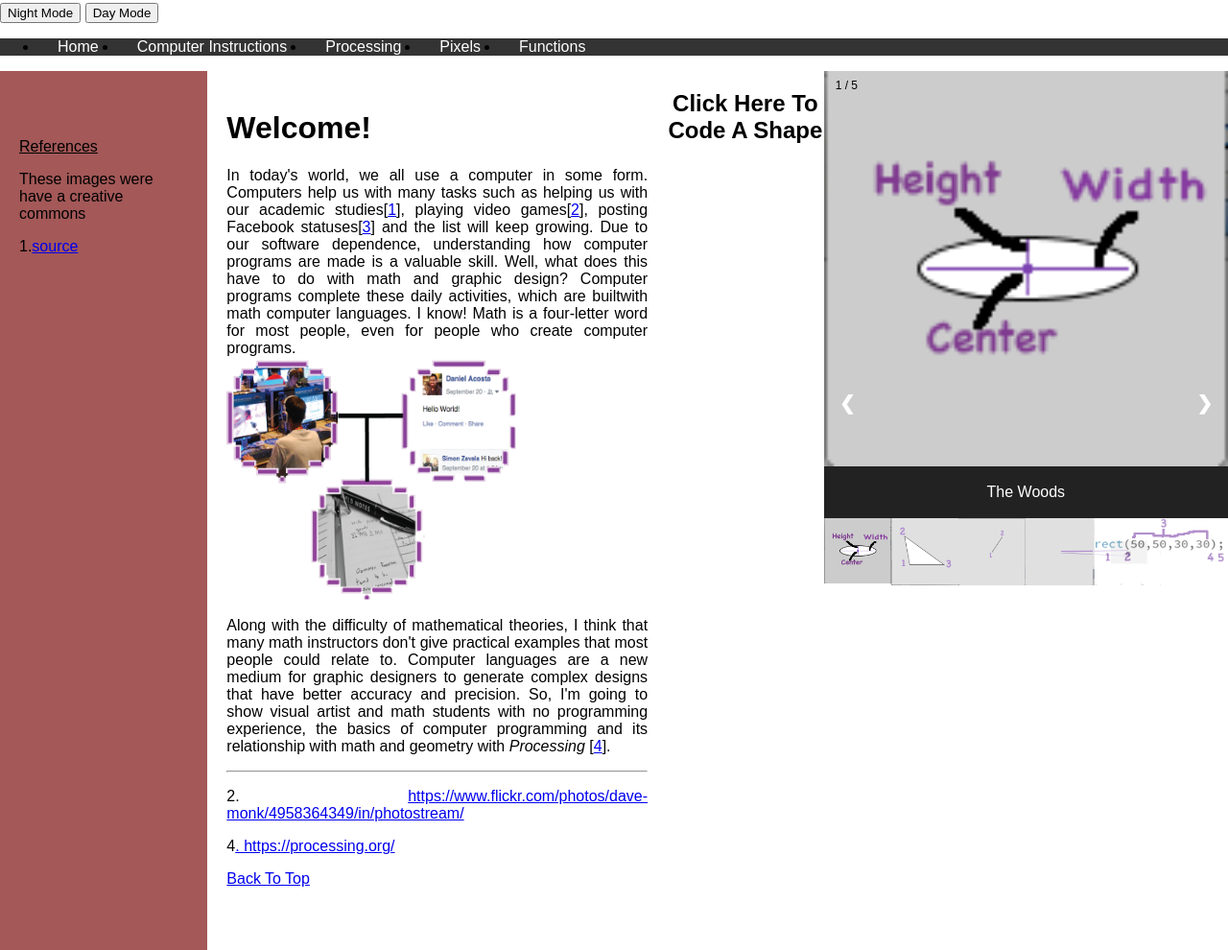
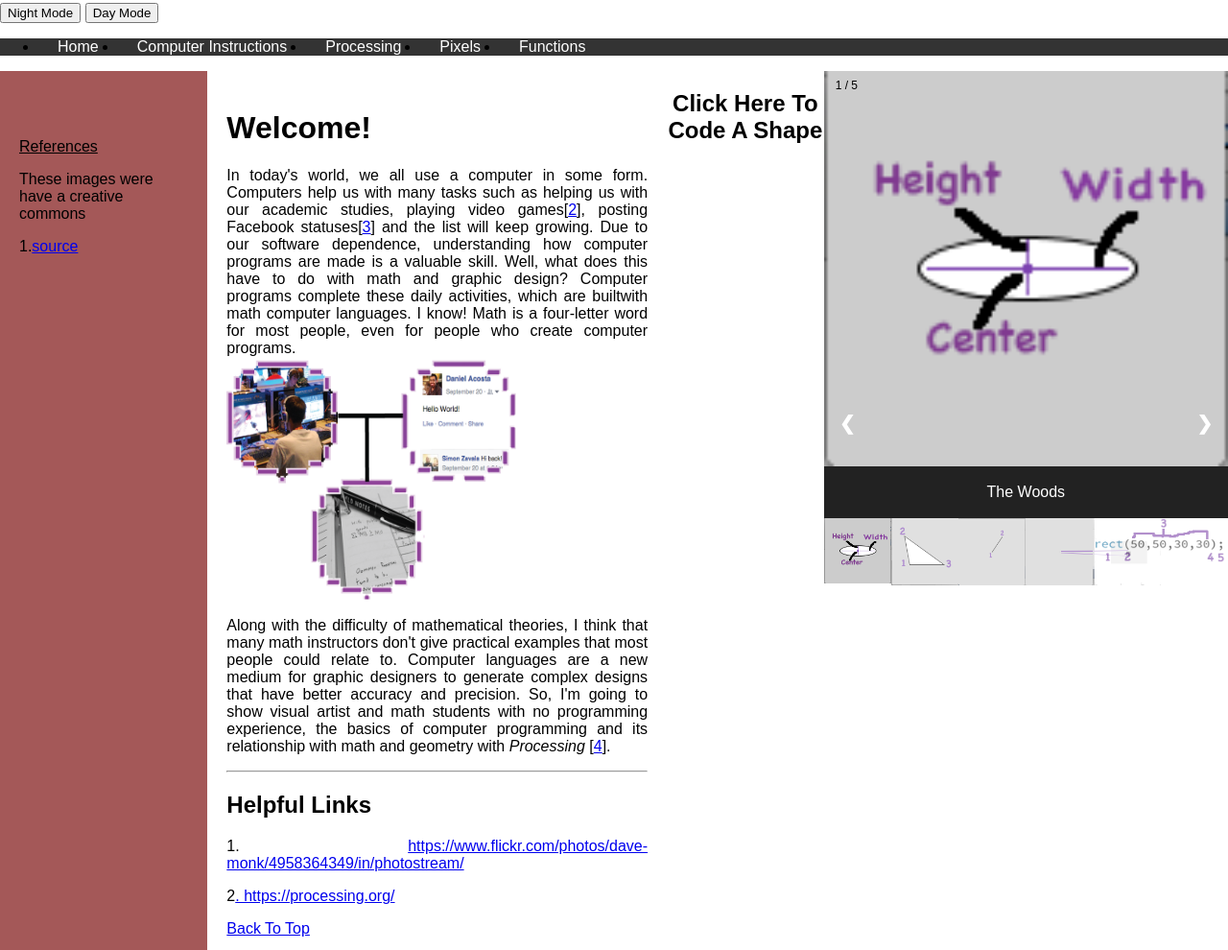
Before and after one commit to theworkingwheel/jsFinal, a plain HTML site: page index.html in a window 1280 px wide. Shown: the part 454-1444 px from the top of the page at 96% size. Drawn offline with Linux system fonts and the light colour scheme.

Commit message:
Update index.html

```diff
--- a/index.html
+++ b/index.html
@@ -2,7 +2,7 @@
 <html>
 <head>
   <meta name="viewport" content="width=device-width, initial-scale=1.0">
-  <title>Untitled Document</title>
+  <title>Processing tutorial</title>
 
 
 <link href="layout.css" rel="stylesheet" type="text/css">
@@ -45,7 +45,7 @@
 <div class="main">
     <h1 class="content">Welcome!</h1>
   <p style="text-align: justify;"  class="content">
-  In today's world, we all use a computer in some form. Computers help us with many tasks such as helping us with our academic studies[<a href="#ref1">1</a>], playing video games[<a href="#ref2">2</a>], posting Facebook statuses[<a href="#ref3">3</a>] and the list will keep growing. Due to our software dependence, understanding how computer programs are made is a valuable skill. Well, what does this have to do with math and graphic design? Computer programs complete these daily activities, which are builtwith math computer languages. I know! Math is a four-letter word for most people, even for people who create computer programs.
+  In today's world, we all use a computer in some form. Computers help us with many tasks such as helping us with our academic studies, playing video games[<a href="#ref2">2</a>], posting Facebook statuses[<a href="#ref3">3</a>] and the list will keep growing. Due to our software dependence, understanding how computer programs are made is a valuable skill. Well, what does this have to do with math and graphic design? Computer programs complete these daily activities, which are builtwith math computer languages. I know! Math is a four-letter word for most people, even for people who create computer programs.
 <br>
   <img src="DiagramIntro.png" width="302" height="253">
 
@@ -56,10 +56,12 @@
   <hr>
 
 
+  <h2 class="content">Helpful Links</h2>
 
-  <p style="text-align: justify;"><a name="ref2" id="ref2"></a>2. <a href="https://www.flickr.com/photos/dave-monk/4958364349/in/photostream/">https://www.flickr.com/photos/dave-monk/4958364349/in/photostream/</a></p>
 
-  <p style="text-align: justify;"><a name="ref4" id="ref5"></a>4<a href="https://processing.org/">. https://processing.org/</a></p>
+  <p style="text-align: justify;"><a name="ref2" id="ref2"></a>1. <a href="https://www.flickr.com/photos/dave-monk/4958364349/in/photostream/">https://www.flickr.com/photos/dave-monk/4958364349/in/photostream/</a></p>
+
+  <p style="text-align: justify;"><a name="ref4" id="ref5"></a>2<a href="https://processing.org/">. https://processing.org/</a></p>
   <p style="text-align: justify;"><a href="#TOP">Back To Top</a></p>
   <p style="text-align: justify;">&nbsp;</p>
   <!-- end .content -->
```
